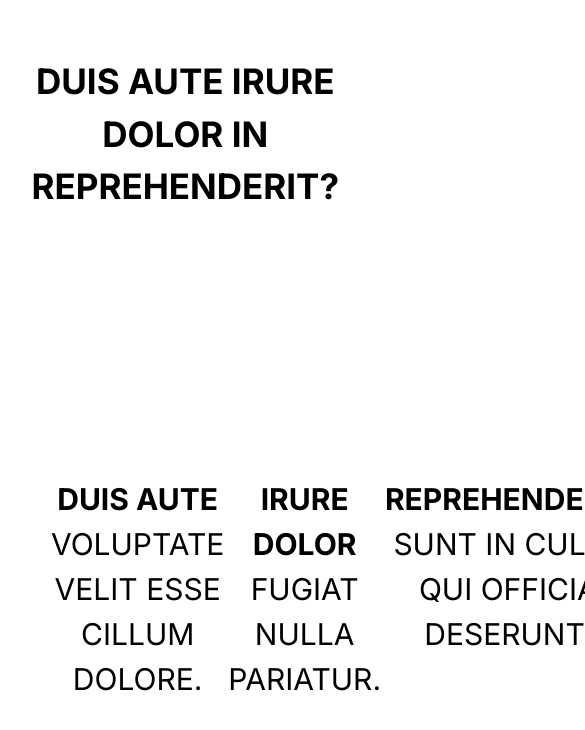
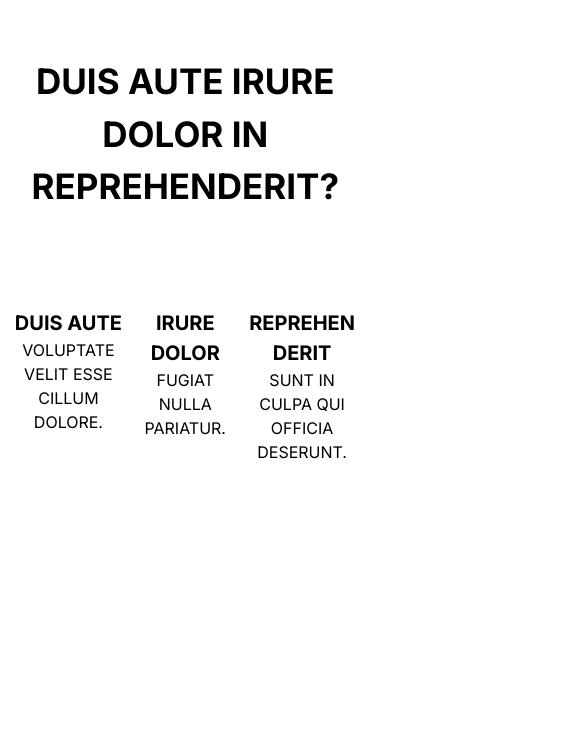
Before and after one commit to KrisHHFI/NextJS-Tailwind-CSS-Site, a Next.js app: page / in a window 390 px wide. Shown: the part 2065-2795 px from the top of the page, 585 px wide, since content can reach past the window. Built offline with nearby package versions, Linux system fonts and the light colour scheme.

Commit message:
Mobile styling for the new component

```diff
--- a/src/app/PageContent.tsx
+++ b/src/app/PageContent.tsx
@@ -67,12 +67,12 @@ export const pageContent: PageItem[] = [
         imageClassName: 'TreeBranchImage',
         altText: 'Treebranch image',
         scrollingEffect: (scrollY: number) => ({
-            top: `${-scrollY * 0.05 + 180}vh`,
+            top: `${-scrollY * 0.05 + 170}vh`,
         })
     },
     {
         type: 'threeChildSplitComponent',
-        style: { top: '300vh' },
+        style: { top: '280vh' },
         textOneHeader: 'Duis aute',
         textOne: 'Voluptate velit esse cillum dolore.',
         textTwoHeader: 'Irure dolor',
--- a/src/app/globals.css
+++ b/src/app/globals.css
@@ -33,34 +33,43 @@
   padding: 10px;
 }
 
+.threeChildSplitComponent {
+  display: flex;
+  flex-direction: row;
+  font-size: clamp(16px, 2vw, 2vw);
+  text-transform: uppercase;
+  position: absolute;
+  left: 10%;
+  width: 60vw;
+  text-align: center;
+  background-color: var(--bg-opacity);
+  border-radius: 15px;
+  padding: 10px;
+  word-wrap: break-word;
+}
+
 .threeChildSplitComponentChild {
-  flex: 1;
+  flex: 1 1 0;
   display: flex;
   flex-direction: column;
   align-items: center;
   padding-left: 0.5vw;
   padding-right: 0.5vw;
-}
-
-.threeChildSplitComponent {
-  display: flex;
-  flex-direction: row;
-  font-size: clamp(30px, 2vw, 2vw);
-  text-transform: uppercase;
-  position: absolute;
-  left: 10%;
-  width: 60vw;
-  word-wrap: break-word;
+  box-sizing: border-box;
   text-align: center;
-  background-color: var(--bg-opacity);
-  border-radius: 15px;
-  padding: 10px;
+  min-width: 0; /* Important to allow flex items to shrink */
 }
 
 .threeChildSplitComponentHeader {
-  font-size: clamp(30px, 2.25vw, 2.25vw);
+  font-size: clamp(20px, 2.25vw, 2.25vw);
   font-weight: bold;
+  width: 100%;
+  word-break: break-word; /* Use word-break instead of word-wrap */
+  white-space: normal;
+  text-align: center;
 }
+
+
 
 .ImageAndTextBox {
   display: flex;
@@ -127,17 +136,49 @@ body {
 }
 
 @keyframes shake {
-  0% { transform: translate(1px, 1px) rotate(0deg); }
-  10% { transform: translate(-1px, -2px) rotate(-1deg); }
-  20% { transform: translate(-3px, 0px) rotate(1deg); }
-  30% { transform: translate(3px, 2px) rotate(0deg); }
-  40% { transform: translate(1px, -1px) rotate(1deg); }
-  50% { transform: translate(-1px, 2px) rotate(-1deg); }
-  60% { transform: translate(-3px, 1px) rotate(0deg); }
-  70% { transform: translate(3px, 1px) rotate(-1deg); }
-  80% { transform: translate(-1px, -1px) rotate(1deg); }
-  90% { transform: translate(1px, 2px) rotate(0deg); }
-  100% { transform: translate(1px, -2px) rotate(-1deg); }
+  0% {
+    transform: translate(1px, 1px) rotate(0deg);
+  }
+
+  10% {
+    transform: translate(-1px, -2px) rotate(-1deg);
+  }
+
+  20% {
+    transform: translate(-3px, 0px) rotate(1deg);
+  }
+
+  30% {
+    transform: translate(3px, 2px) rotate(0deg);
+  }
+
+  40% {
+    transform: translate(1px, -1px) rotate(1deg);
+  }
+
+  50% {
+    transform: translate(-1px, 2px) rotate(-1deg);
+  }
+
+  60% {
+    transform: translate(-3px, 1px) rotate(0deg);
+  }
+
+  70% {
+    transform: translate(3px, 1px) rotate(-1deg);
+  }
+
+  80% {
+    transform: translate(-1px, -1px) rotate(1deg);
+  }
+
+  90% {
+    transform: translate(1px, 2px) rotate(0deg);
+  }
+
+  100% {
+    transform: translate(1px, -2px) rotate(-1deg);
+  }
 }
 
 .shake-animation {
@@ -163,6 +204,11 @@ body {
     left: 0;
   }
 
+  .threeChildSplitComponent {
+    width: var(--mobile-dimenion-div-width);
+    left: 0;
+  }
+
   .ImageAndTextBox {
     left: 50%;
     transform: translateX(-50%);
```
